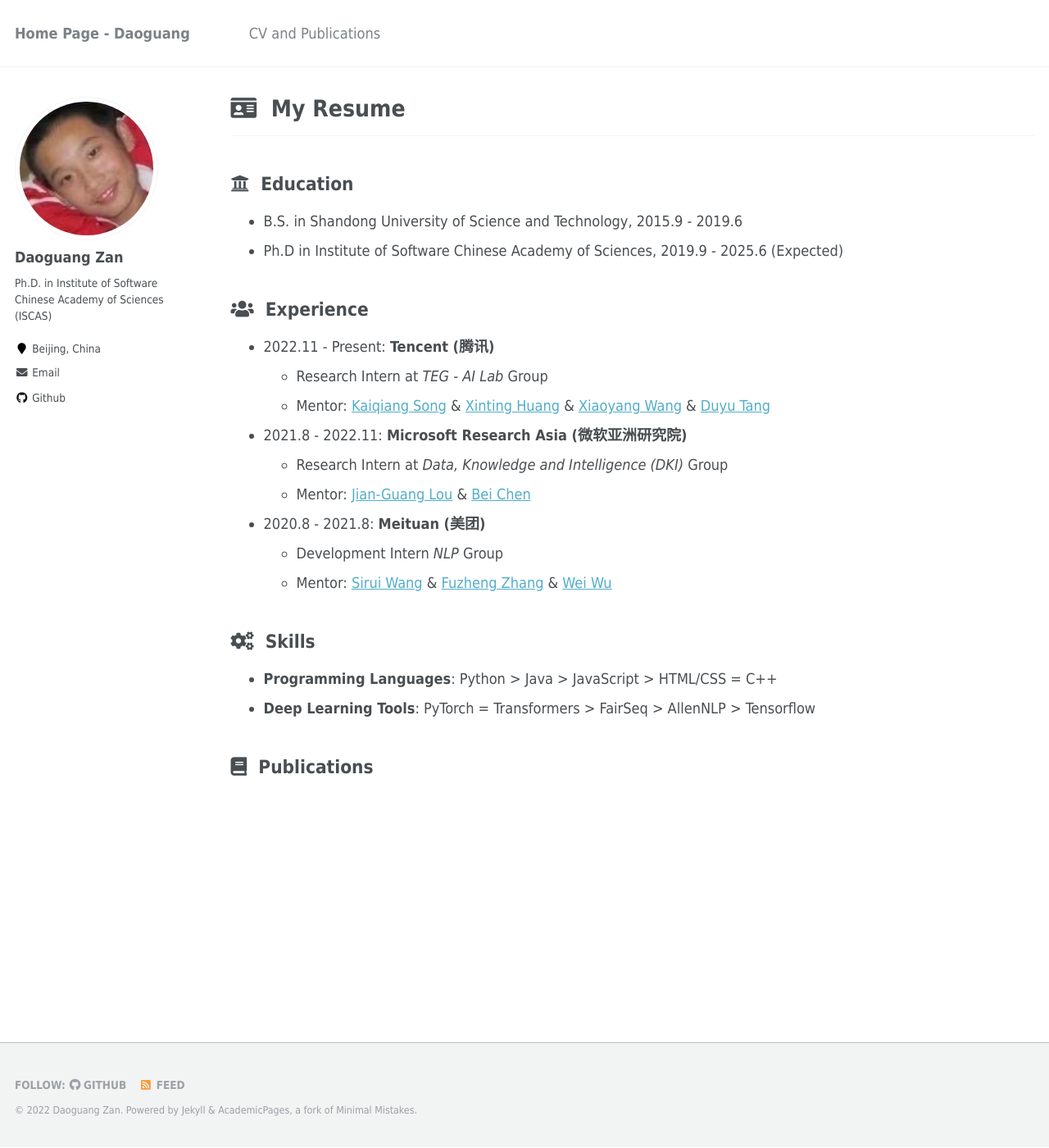
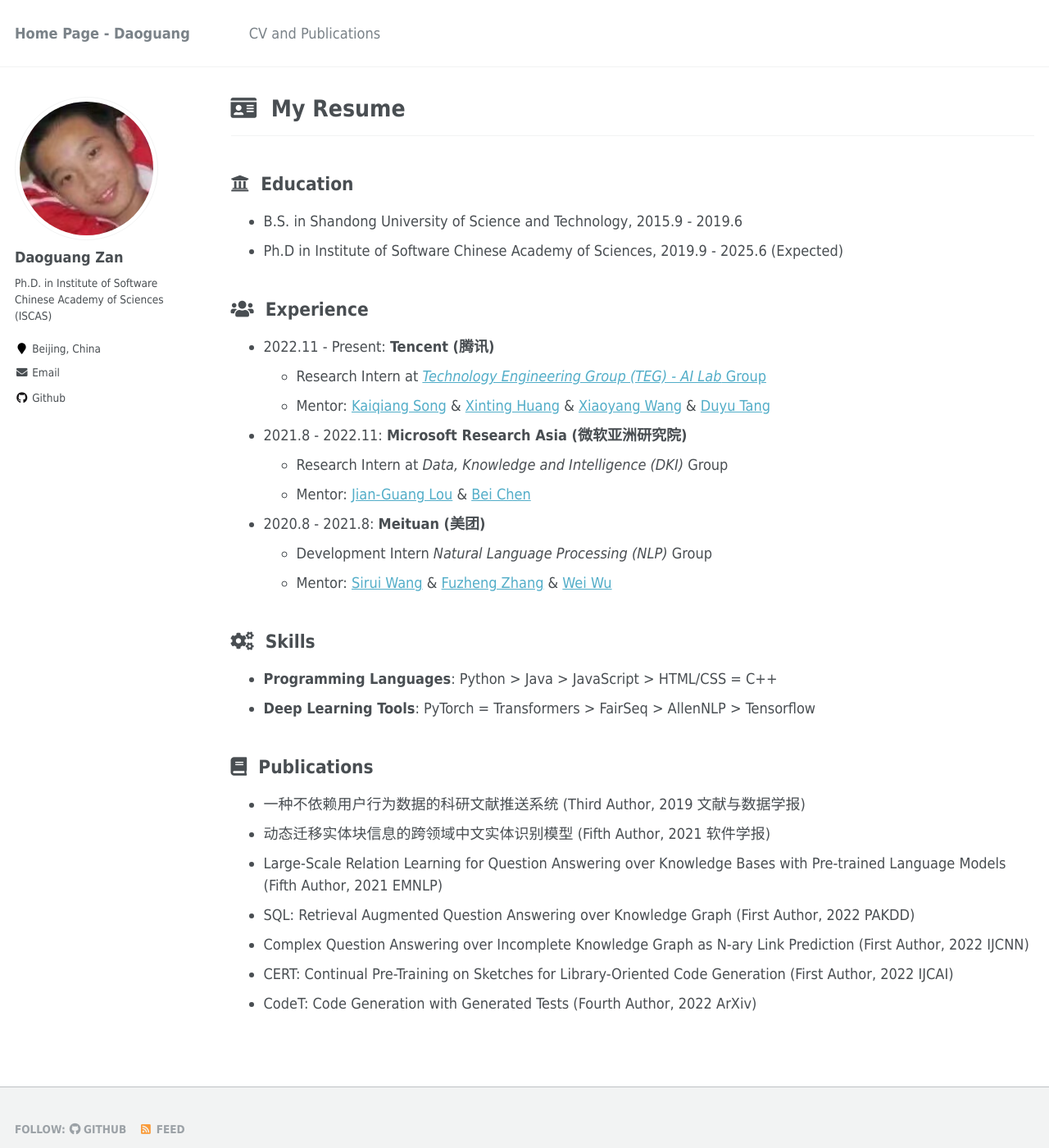
Before and after one commit to zandaoguang-iscas/daoguang.github.io, a Jekyll site: the page built from _pages/cv.md, in a window 1280 px wide and 1400 px high. Shown: the whole window at 82% size. Built offline with Jekyll 4.4.1, drawn with Linux system fonts in a browser that asks for light colours.

Commit message:
Update cv.md

```diff
--- a/_pages/cv.md
+++ b/_pages/cv.md
@@ -17,7 +17,7 @@ redirect_from:
 ## <i class="fa fa-ft fa-users"></i>&nbsp;&nbsp;Experience
 
 * 2022.11 - Present: **Tencent (腾讯)**
-  * Research Intern at *TEG - AI Lab* Group
+  * Research Intern at [*Technology Engineering Group (TEG) - AI Lab* Group](https://ai.tencent.com/ailab/zh/index)
   * Mentor: [Kaiqiang Song](https://scholar.google.com/citations?user=PHoJwakAAAAJ&hl=zh-CN&oi=ao) & [Xinting Huang](https://scholar.google.com/citations?user=QmyPDWQAAAAJ&hl=zh-CN&oi=ao) & [Xiaoyang Wang](https://scholar.google.com/citations?user=EeppWmkAAAAJ&hl=zh-CN&oi=ao) & [Duyu Tang](https://scholar.google.com/citations?user=9uz-D-kAAAAJ&hl=zh-CN&oi=ao)
 
 * 2021.8 - 2022.11: **Microsoft Research Asia (微软亚洲研究院)**
@@ -25,7 +25,7 @@ redirect_from:
   * Mentor: [Jian-Guang Lou](https://www.microsoft.com/en-us/research/people/jlou/) & [Bei Chen](https://www.microsoft.com/en-us/research/people/beichen/)
 
 * 2020.8 - 2021.8: **Meituan (美团)**
-  * Development Intern *NLP* Group
+  * Development Intern *Natural Language Processing (NLP)* Group
   * Mentor: [Sirui Wang](https://www.researchgate.net/profile/Sirui-Wang-26) & [Fuzheng Zhang](https://scholar.google.com/citations?user=8R0hla4AAAAJ&hl=zh-CN&oi=ao) & [Wei Wu](https://scholar.google.com/citations?user=YtqXSzMAAAAJ&hl=zh-CN&oi=ao)
 
 ## <i class="fa fa-ft fa-cogs"></i>&nbsp;&nbsp;Skills
@@ -34,3 +34,11 @@ redirect_from:
 * **Deep Learning Tools**:  PyTorch = Transformers > FairSeq > AllenNLP > Tensorflow
 
 ## <i class="fa fa-ft fa-book"></i>&nbsp;&nbsp;Publications
+
+* 一种不依赖用户行为数据的科研文献推送系统 (Third Author, 2019 文献与数据学报)
+* 动态迁移实体块信息的跨领域中文实体识别模型 (Fifth Author, 2021 软件学报)
+* Large-Scale Relation Learning for Question Answering over Knowledge Bases with Pre-trained Language Models (Fifth Author, 2021 EMNLP)
+* SQL: Retrieval Augmented Question Answering over Knowledge Graph (First Author, 2022 PAKDD)
+* Complex Question Answering over Incomplete Knowledge Graph as N-ary Link Prediction (First Author, 2022 IJCNN)
+* CERT: Continual Pre-Training on Sketches for Library-Oriented Code Generation (First Author, 2022 IJCAI)
+* CodeT: Code Generation with Generated Tests (Fourth Author, 2022 ArXiv)
```
